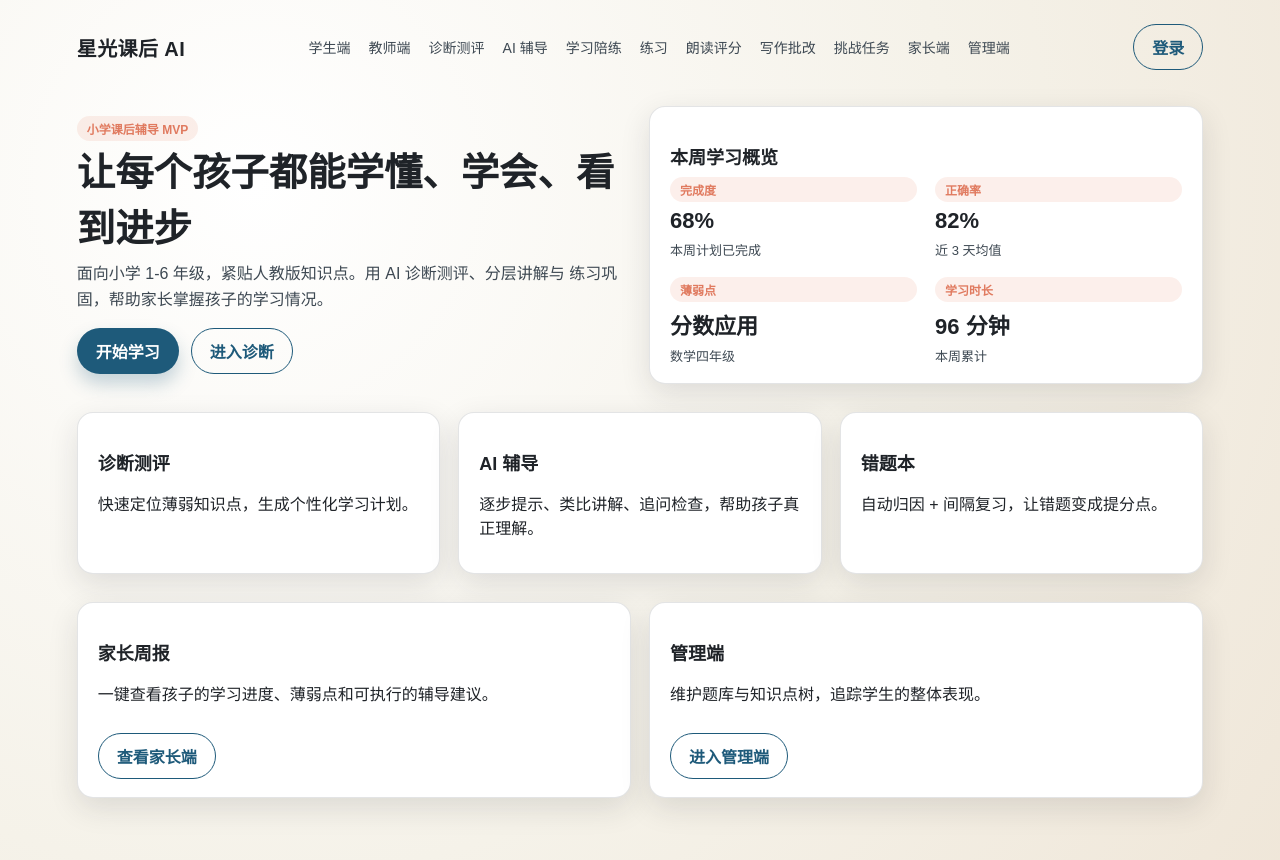
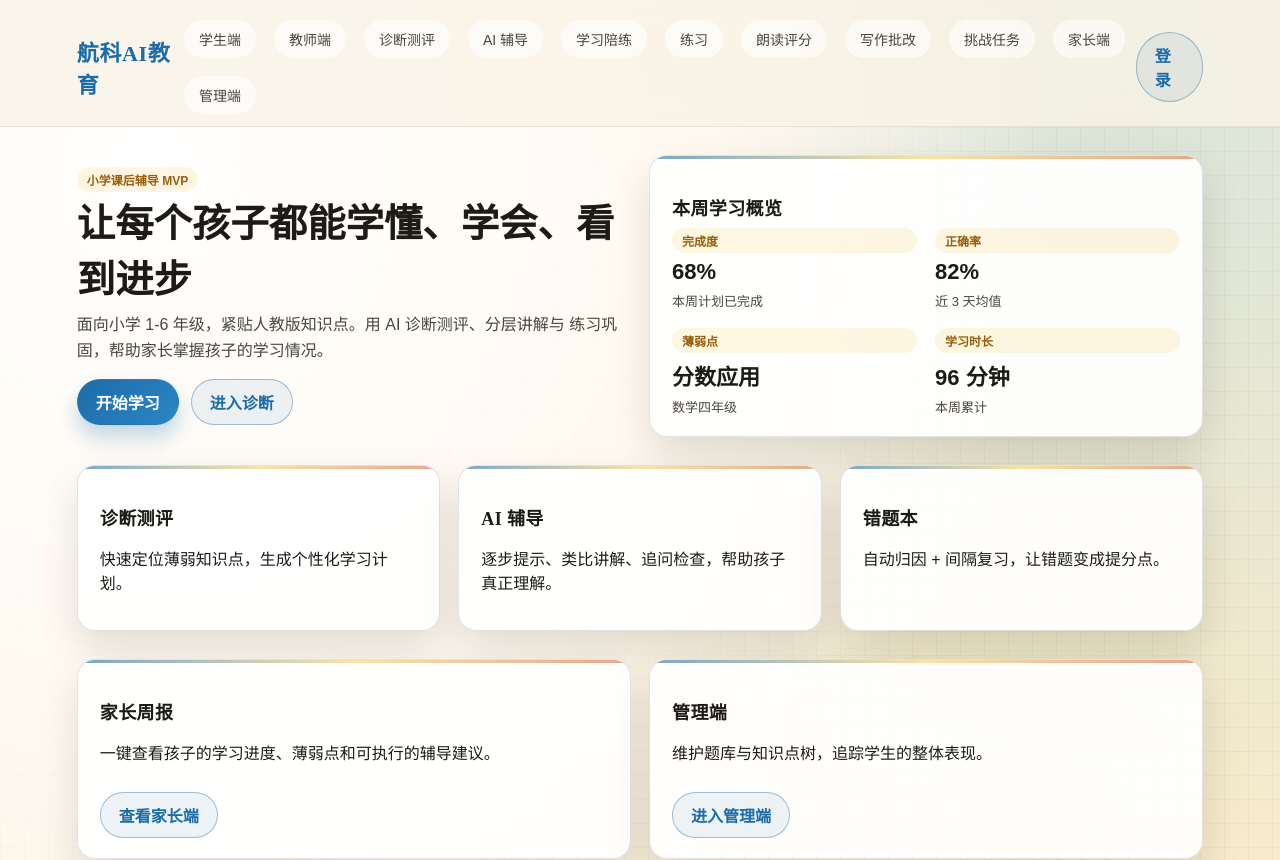
Before and after one commit to webxagi-dot/AI-EDU-DEMO, a Next.js app: page / in a window 1280 px wide. Shown: the top 860 px of the page. Built offline with nearby package versions, Linux system fonts and the light colour scheme; no server answers.

Commit message:
Update brand name and local fonts

```diff
--- a/app/globals.css
+++ b/app/globals.css
@@ -1,14 +1,19 @@
 :root {
-  --bg-0: #f5f2e9;
-  --bg-1: #fefcf7;
-  --ink-0: #1f2328;
-  --ink-1: #3d4852;
-  --brand-0: #1e5a7a;
-  --brand-1: #e07a5f;
-  --accent-0: #f2cc8f;
-  --card: #ffffff;
-  --stroke: rgba(31, 35, 40, 0.12);
-  --shadow: 0 10px 30px rgba(31, 35, 40, 0.12);
+  --bg-0: #f9f3e6;
+  --bg-1: #fff9f0;
+  --bg-2: #f3e8d2;
+  --ink-0: #1d1b16;
+  --ink-1: #4a453c;
+  --brand-0: #1b6ca8;
+  --brand-1: #d36b3f;
+  --accent-0: #f4d06f;
+  --accent-1: #7db9b6;
+  --card: rgba(255, 255, 255, 0.92);
+  --stroke: rgba(25, 22, 18, 0.12);
+  --shadow: 0 18px 40px rgba(20, 16, 12, 0.12);
+  --shadow-soft: 0 12px 24px rgba(27, 108, 168, 0.12);
+  --font-body: "PingFang SC", "Hiragino Sans GB", "Microsoft Yahei", "Noto Sans SC", sans-serif;
+  --font-display: "Songti SC", "STSong", "SimSun", "Noto Serif SC", serif;
 }
 
 * {
@@ -20,8 +25,37 @@ body {
   padding: 0;
   margin: 0;
   color: var(--ink-0);
-  background: radial-gradient(circle at 20% 20%, #ffffff 0%, var(--bg-0) 55%, #efe6d8 100%);
-  font-family: "Space Grotesk", "Noto Sans SC", "Source Han Sans SC", "PingFang SC", sans-serif;
+  background-color: var(--bg-0);
+  background-image:
+    radial-gradient(circle at 12% 18%, #ffffff 0%, var(--bg-1) 40%, transparent 65%),
+    radial-gradient(circle at 88% 10%, rgba(125, 185, 182, 0.25) 0%, transparent 55%),
+    radial-gradient(circle at 80% 85%, rgba(244, 208, 111, 0.3) 0%, transparent 60%),
+    repeating-linear-gradient(
+      0deg,
+      rgba(25, 22, 18, 0.04),
+      rgba(25, 22, 18, 0.04) 1px,
+      transparent 1px,
+      transparent 24px
+    ),
+    repeating-linear-gradient(
+      90deg,
+      rgba(25, 22, 18, 0.04),
+      rgba(25, 22, 18, 0.04) 1px,
+      transparent 1px,
+      transparent 24px
+    );
+  font-family: var(--font-body);
+}
+
+body::before {
+  content: "";
+  position: fixed;
+  inset: 0;
+  pointer-events: none;
+  background-image: radial-gradient(circle, rgba(27, 108, 168, 0.15) 1px, transparent 1px);
+  background-size: 36px 36px;
+  opacity: 0.25;
+  z-index: 0;
 }
 
 a {
@@ -33,19 +67,29 @@ a {
   min-height: 100vh;
   display: flex;
   flex-direction: column;
+  position: relative;
+  z-index: 1;
 }
 
 .site-header {
   display: flex;
   align-items: center;
   justify-content: space-between;
-  padding: 24px 6vw 12px;
+  padding: 20px 6vw 12px;
+  position: sticky;
+  top: 0;
+  backdrop-filter: blur(12px);
+  background: rgba(249, 243, 230, 0.8);
+  border-bottom: 1px solid rgba(25, 22, 18, 0.08);
+  z-index: 5;
 }
 
 .brand {
-  font-size: 20px;
+  font-size: 22px;
   font-weight: 700;
-  letter-spacing: 0.4px;
+  letter-spacing: 0.6px;
+  font-family: var(--font-display);
+  color: var(--brand-0);
 }
 
 .nav-links {
@@ -53,11 +97,29 @@ a {
   gap: 18px;
   font-size: 14px;
   color: var(--ink-1);
+  flex-wrap: wrap;
+}
+
+.nav-links a {
+  padding: 8px 14px;
+  border-radius: 999px;
+  border: 1px solid transparent;
+  transition: all 160ms ease;
+  background: rgba(255, 255, 255, 0.6);
+}
+
+.nav-links a:hover {
+  border-color: rgba(27, 108, 168, 0.35);
+  background: rgba(27, 108, 168, 0.1);
+  color: var(--brand-0);
 }
 
 .main {
   flex: 1;
-  padding: 24px 6vw 60px;
+  padding: 28px 6vw 70px;
+  max-width: 1280px;
+  width: 100%;
+  margin: 0 auto;
 }
 
 .grid {
@@ -77,8 +139,26 @@ a {
   background: var(--card);
   border: 1px solid var(--stroke);
   box-shadow: var(--shadow);
-  border-radius: 16px;
-  padding: 18px 20px;
+  border-radius: 18px;
+  padding: 20px 22px;
+  position: relative;
+  overflow: hidden;
+  transition: transform 180ms ease, box-shadow 180ms ease;
+}
+
+.card::before {
+  content: "";
+  position: absolute;
+  inset: 0;
+  border-top: 3px solid transparent;
+  border-image: linear-gradient(90deg, var(--brand-0), var(--accent-0), var(--brand-1)) 1;
+  opacity: 0.6;
+  pointer-events: none;
+}
+
+.card:hover {
+  transform: translateY(-2px);
+  box-shadow: var(--shadow-soft);
 }
 
 .hero {
@@ -91,6 +171,7 @@ a {
 .hero h1 {
   font-size: clamp(28px, 3vw, 42px);
   margin: 0 0 8px;
+  font-family: var(--font-display);
 }
 
 .hero p {
@@ -120,14 +201,14 @@ a {
 }
 
 .button.primary {
-  background: var(--brand-0);
+  background: linear-gradient(135deg, var(--brand-0), #2c86c5);
   color: #fff;
-  box-shadow: 0 10px 18px rgba(30, 90, 122, 0.25);
+  box-shadow: 0 12px 22px rgba(27, 108, 168, 0.28);
 }
 
 .button.secondary {
-  background: transparent;
-  border-color: var(--brand-0);
+  background: rgba(27, 108, 168, 0.08);
+  border-color: rgba(27, 108, 168, 0.4);
   color: var(--brand-0);
 }
 
@@ -139,6 +220,8 @@ a {
   font-size: 18px;
   font-weight: 700;
   margin: 18px 0 8px;
+  font-family: var(--font-display);
+  letter-spacing: 0.4px;
 }
 
 .kpi {
@@ -156,8 +239,8 @@ a {
   display: inline-flex;
   padding: 4px 10px;
   border-radius: 999px;
-  background: rgba(224, 122, 95, 0.12);
-  color: var(--brand-1);
+  background: rgba(244, 208, 111, 0.2);
+  color: #9a5d0a;
   font-size: 12px;
   font-weight: 600;
 }
@@ -166,6 +249,31 @@ a {
   padding: 18px 6vw 28px;
   font-size: 12px;
   color: var(--ink-1);
+}
+
+@media (prefers-reduced-motion: no-preference) {
+  .card {
+    animation: floatIn 360ms ease both;
+  }
+
+  .card:nth-child(2n) {
+    animation-delay: 60ms;
+  }
+
+  .card:nth-child(3n) {
+    animation-delay: 120ms;
+  }
+}
+
+@keyframes floatIn {
+  from {
+    opacity: 0;
+    transform: translateY(8px);
+  }
+  to {
+    opacity: 1;
+    transform: translateY(0);
+  }
 }
 
 @media (max-width: 640px) {
@@ -179,4 +287,8 @@ a {
     flex-wrap: wrap;
     gap: 12px;
   }
+
+  .main {
+    padding: 20px 6vw 48px;
+  }
 }
--- a/app/layout.tsx
+++ b/app/layout.tsx
@@ -4,7 +4,7 @@ import { getCurrentUser } from "@/lib/auth";
 import UserMenu from "@/components/UserMenu";
 
 export const metadata = {
-  title: "星光课后 AI 辅导",
+  title: "航科AI教育",
   description: "小学课后辅导 MVP"
 };
 
@@ -15,7 +15,7 @@ export default async function RootLayout({ children }: { children: React.ReactNo
       <body>
         <div className="app-shell">
           <header className="site-header">
-            <div className="brand">星光课后 AI</div>
+            <div className="brand">航科AI教育</div>
             <nav className="nav-links">
               <Link href="/student">学生端</Link>
               <Link href="/teacher">教师端</Link>
@@ -32,7 +32,7 @@ export default async function RootLayout({ children }: { children: React.ReactNo
             <UserMenu user={user} />
           </header>
           <main className="main">{children}</main>
-          <footer className="site-footer">© 2026 星光课后 AI 课程辅导 MVP</footer>
+          <footer className="site-footer">© 2026 航科AI教育 课程辅导 MVP</footer>
         </div>
       </body>
     </html>
```
